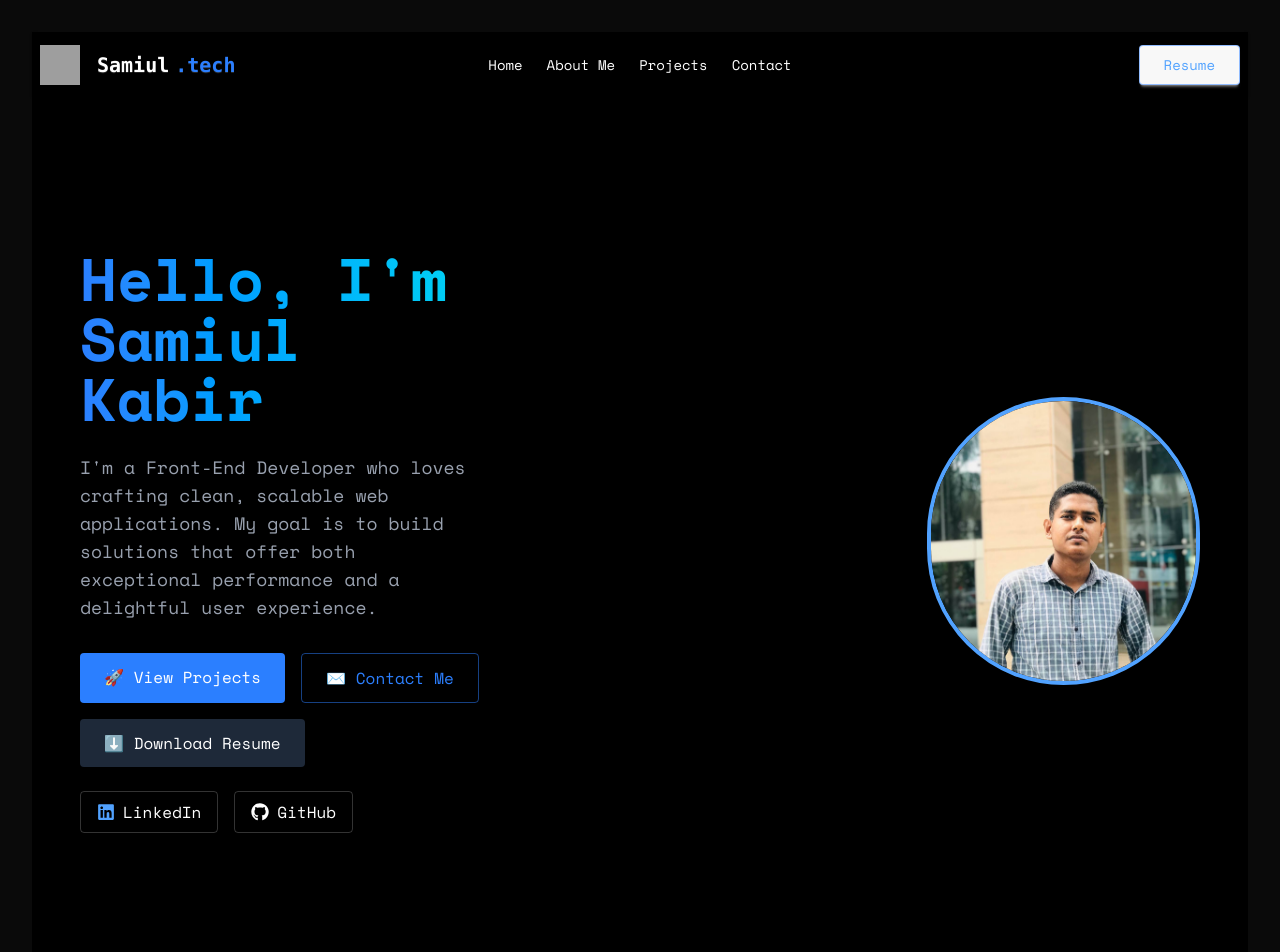
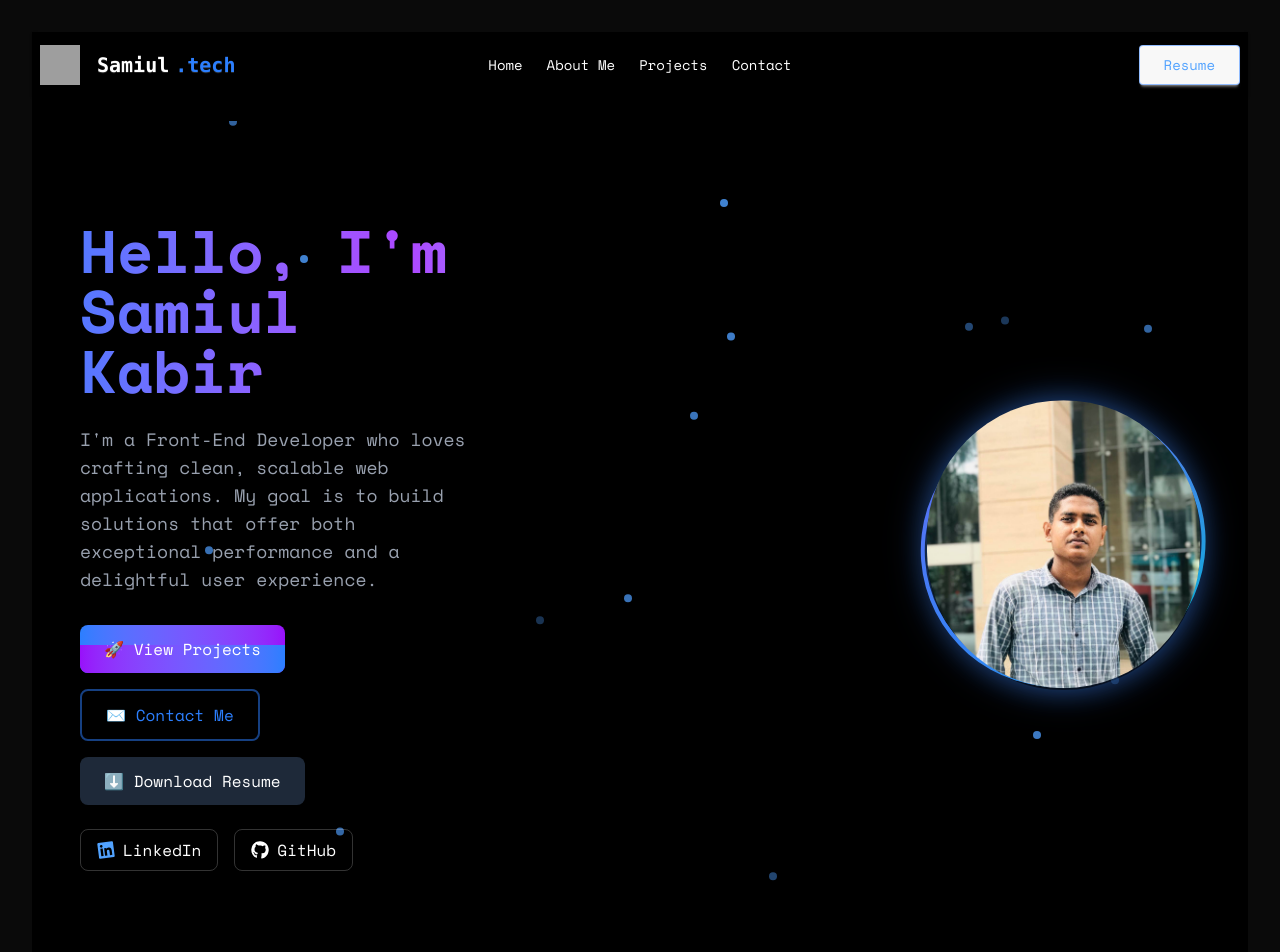
Before and after one commit to nafeesalways/beautiful-portfolio, a React (Vite) app: page / in a window 1280 px wide. Shown: the top 952 px of the page. Built offline with nearby package versions, Linux system fonts and the light colour scheme; grey boxes are pictures that could not be loaded; a web font is replaced by a local one.

Commit message:
Home section updated

```diff
--- a/src/components/sections/Home.jsx
+++ b/src/components/sections/Home.jsx
@@ -1,90 +1,355 @@
-import React from 'react';
+import React, { useEffect, useState } from 'react';
 import ReviewOnScroll from '../ReviewOnScroll';
 import profile from '../../assets/profile.jpg';
 import { FaLinkedin, FaGithub } from 'react-icons/fa';
-import { motion } from 'framer-motion';
+import { motion, useAnimation } from 'framer-motion';
 
 const Home = () => {
+  const [isLoaded, setIsLoaded] = useState(false);
+  console.log(isLoaded)
+  const controls = useAnimation();
+
+  useEffect(() => {
+    setIsLoaded(true);
+    controls.start("visible");
+  }, [controls]);
+
+  // Animation variants
+  const containerVariants = {
+    hidden: { opacity: 0 },
+    visible: {
+      opacity: 1,
+      transition: {
+        delayChildren: 0.3,
+        staggerChildren: 0.2
+      }
+    }
+  };
+
+  const itemVariants = {
+    hidden: {
+      y: 50,
+      opacity: 0,
+      rotateX: -15
+    },
+    visible: {
+      y: 0,
+      opacity: 1,
+      rotateX: 0,
+      transition: {
+        duration: 0.8,
+        ease: "easeOut"
+      }
+    }
+  };
+
+  const titleVariants = {
+    hidden: {
+      opacity: 0,
+      y: 50
+    },
+    visible: {
+      opacity: 1,
+      y: 0,
+      transition: {
+        duration: 1,
+        ease: "easeOut"
+      }
+    }
+  };
+
+  const imageVariants = {
+    hidden: {
+      scale: 0,
+      rotate: -180,
+      opacity: 0
+    },
+    visible: {
+      scale: 1,
+      rotate: 0,
+      opacity: 1,
+      transition: {
+        type: "spring",
+        stiffness: 200,
+        damping: 15,
+        duration: 1.2
+      }
+    }
+  };
+
+  const buttonVariants = {
+    hidden: {
+      opacity: 0,
+      y: 20,
+      scale: 0.8
+    },
+    visible: {
+      opacity: 1,
+      y: 0,
+      scale: 1,
+      transition: {
+        duration: 0.6,
+        ease: "easeOut"
+      }
+    },
+    hover: {
+      scale: 1.05,
+      y: -3,
+      transition: {
+        duration: 0.2
+      }
+    },
+    tap: {
+      scale: 0.95
+    }
+  };
+
+  const socialVariants = {
+    hidden: {
+      opacity: 0,
+      x: -30
+    },
+    visible: {
+      opacity: 1,
+      x: 0,
+      transition: {
+        duration: 0.5,
+        ease: "easeOut"
+      }
+    }
+  };
+
+  const floatingAnimation = {
+    y: [0, -10, 0],
+    transition: {
+      duration: 3,
+      repeat: Infinity,
+      ease: "easeInOut"
+    }
+  };
+
+  const glowAnimation = {
+    boxShadow: [
+      "0 0 20px rgba(59, 130, 246, 0.3)",
+      "0 0 40px rgba(59, 130, 246, 0.6)",
+      "0 0 20px rgba(59, 130, 246, 0.3)"
+    ],
+    transition: {
+      duration: 2,
+      repeat: Infinity,
+      ease: "easeInOut"
+    }
+  };
+
   return (
     <section
       id="home"
-      className="min-h-screen flex flex-col-reverse md:flex-row items-center justify-center px-6 md:px-12 py-20 gap-12 bg-black text-white"
+      className="min-h-screen flex flex-col-reverse md:flex-row items-center justify-center px-6 md:px-12 py-20 gap-12 bg-black text-white relative overflow-hidden"
     >
+      {/* Animated Background Elements */}
+      <motion.div
+        className="absolute inset-0 pointer-events-none"
+        initial={{ opacity: 0 }}
+        animate={{ opacity: 1 }}
+        transition={{ duration: 2 }}
+      >
+        {/* Floating particles */}
+        {[...Array(20)].map((_, i) => (
+          <motion.div
+            key={i}
+            className="absolute w-2 h-2 bg-blue-400 rounded-full opacity-20"
+            style={{
+              left: `${Math.random() * 100}%`,
+              top: `${Math.random() * 100}%`,
+            }}
+            animate={{
+              y: [0, -100, 0],
+              opacity: [0.2, 0.8, 0.2],
+            }}
+            transition={{
+              duration: 3 + Math.random() * 2,
+              repeat: Infinity,
+              delay: Math.random() * 2,
+            }}
+          />
+        ))}
+      </motion.div>
+
       {/* Left: Text Content */}
       <ReviewOnScroll>
         <motion.div
-          initial={{ opacity: 0, x: -50 }}
-          animate={{ opacity: 1, x: 0 }}
-          transition={{ duration: 0.6 }}
+          variants={containerVariants}
+          initial="hidden"
+          animate={controls}
           className="md:w-1/2 text-center md:text-left z-10"
         >
-          <h1 className="text-5xl md:text-6xl font-bold mb-6 bg-gradient-to-r from-blue-500 to-cyan-400 bg-clip-text text-transparent">
+          {/* Animated Title */}
+          <motion.h1
+            variants={titleVariants}
+            className="text-5xl md:text-6xl font-bold mb-6 bg-gradient-to-r from-blue-500 via-purple-500 to-cyan-400 bg-clip-text text-transparent"
+            animate={{
+              backgroundPosition: ["0% 50%", "100% 50%", "0% 50%"],
+            }}
+            transition={{
+              duration: 3,
+              repeat: Infinity,
+              ease: "easeInOut"
+            }}
+            style={{
+              backgroundSize: "200% 200%"
+            }}
+          >
             Hello, I'm Samiul Kabir
-          </h1>
+          </motion.h1>
 
-          <p className="text-gray-400 text-lg mb-8 max-w-xl mx-auto md:mx-0">
+          {/* Description with typewriter effect */}
+          <motion.p
+            variants={itemVariants}
+            className="text-gray-400 text-lg mb-8 max-w-xl mx-auto md:mx-0"
+          >
             I'm a Front-End Developer who loves crafting clean, scalable web applications. My goal is to build solutions that offer both exceptional performance and a delightful user experience.
-          </p>
+          </motion.p>
 
-          {/* CTA Buttons */}
-          <div className="flex flex-wrap justify-center md:justify-start gap-4">
-            <a
+          {/* CTA Buttons with stagger */}
+          <motion.div
+            variants={containerVariants}
+            className="flex flex-wrap justify-center md:justify-start gap-4"
+          >
+            <motion.a
               href="#projects"
-              className="bg-blue-500 text-white py-3 px-6 rounded font-medium transition hover:-translate-y-0.5 hover:shadow-[0_0_15px_rgba(59,130,246,0.4)]"
+              variants={buttonVariants}
+              whileHover="hover"
+              whileTap="tap"
+              className="bg-gradient-to-r from-blue-500 to-purple-600 text-white py-3 px-6 rounded-lg font-medium relative overflow-hidden group"
             >
-              🚀 View Projects
-            </a>
-            <a
+              <motion.span
+                className="absolute inset-0 bg-gradient-to-r from-purple-600 to-blue-500 opacity-0 group-hover:opacity-100 transition-opacity duration-300"
+                layoutId="button-bg"
+              />
+              <span className="relative z-10">🚀 View Projects</span>
+            </motion.a>
+
+            <motion.a
               href="#contact"
-              className="border border-blue-500/50 text-blue-500 py-3 px-6 rounded font-medium transition hover:-translate-y-0.5 hover:bg-blue-500/10 hover:shadow-[0_0_15px_rgba(59,130,246,0.4)]"
+              variants={buttonVariants}
+              whileHover="hover"
+              whileTap="tap"
+              className="border-2 border-blue-500/50 text-blue-500 py-3 px-6 rounded-lg font-medium relative overflow-hidden group hover:text-white transition-colors duration-300"
             >
-              ✉️ Contact Me
-            </a>
-            <a
+              <motion.span
+                className="absolute inset-0 bg-blue-500 scale-x-0 group-hover:scale-x-100 origin-left transition-transform duration-300"
+              />
+              <span className="relative z-10">✉️ Contact Me</span>
+            </motion.a>
+
+            <motion.a
               href="/resume.pdf"
               download
-              className="bg-gray-800 text-white py-3 px-6 rounded font-medium transition hover:-translate-y-0.5 hover:bg-gray-700 hover:shadow-lg"
+              variants={buttonVariants}
+              whileHover="hover"
+              whileTap="tap"
+              className="bg-gray-800 text-white py-3 px-6 rounded-lg font-medium relative overflow-hidden group hover:bg-gray-700"
             >
-              ⬇️ Download Resume
-            </a>
-          </div>
+              <motion.span
+                className="absolute inset-0 bg-gradient-to-r from-gray-700 to-gray-600 scale-x-0 group-hover:scale-x-100 origin-right transition-transform duration-300"
+              />
+              <span className="relative z-10">⬇️ Download Resume</span>
+            </motion.a>
+          </motion.div>
 
-          {/* Social Links */}
-          <div className="flex justify-center md:justify-start gap-4 mt-6">
-            <a
+          {/* Social Links with individual animations */}
+          <motion.div
+            variants={containerVariants}
+            className="flex justify-center md:justify-start gap-4 mt-6"
+          >
+            <motion.a
               href="https://www.linkedin.com/in/samiul-kabir-11177333a/"
               target="_blank"
               rel="noopener noreferrer"
-              className="inline-flex items-center gap-2 border border-white/20 py-2 px-4 rounded hover:bg-blue-600 transition"
+              variants={socialVariants}
+              whileHover={{
+                scale: 1.05,
+                backgroundColor: "rgba(59, 130, 246, 0.1)",
+                borderColor: "rgba(59, 130, 246, 0.8)"
+              }}
+              className="inline-flex items-center gap-2 border border-white/20 py-2 px-4 rounded-lg transition-all duration-300"
             >
-              <FaLinkedin className="text-blue-400 text-lg" />
+              <motion.div
+                animate={{ rotate: [0, 10, -10, 0] }}
+                transition={{ duration: 2, repeat: Infinity, repeatDelay: 3 }}
+              >
+                <FaLinkedin className="text-blue-400 text-lg" />
+              </motion.div>
               LinkedIn
-            </a>
-            <a
+            </motion.a>
+
+            <motion.a
               href="https://github.com/nafeesalways"
               target="_blank"
               rel="noopener noreferrer"
-              className="inline-flex items-center gap-2 border border-white/20 py-2 px-4 rounded hover:bg-gray-700 transition"
+              variants={socialVariants}
+              whileHover={{
+                scale: 1.05,
+                backgroundColor: "rgba(75, 85, 99, 0.2)",
+                borderColor: "rgba(255, 255, 255, 0.5)"
+              }}
+              className="inline-flex items-center gap-2 border border-white/20 py-2 px-4 rounded-lg transition-all duration-300"
             >
-              <FaGithub className="text-white text-lg" />
+              <motion.div
+                animate={{ rotate: [0, -10, 10, 0] }}
+                transition={{ duration: 2, repeat: Infinity, repeatDelay: 3 }}
+              >
+                <FaGithub className="text-white text-lg" />
+              </motion.div>
               GitHub
-            </a>
-          </div>
+            </motion.a>
+          </motion.div>
         </motion.div>
       </ReviewOnScroll>
 
-      {/* Right: Profile Image */}
+      {/* Right: Profile Image with enhanced animations */}
       <ReviewOnScroll>
         <motion.div
-          initial={{ opacity: 0, scale: 0.9 }}
-          animate={{ opacity: 1, scale: 1 }}
-          transition={{ duration: 0.6 }}
-          className="flex justify-center"
+          variants={imageVariants}
+          initial="hidden"
+          animate={controls}
+          className="flex justify-center relative"
         >
-          <img
+          {/* Rotating border effect */}
+          <motion.div
+            className="absolute inset-0 rounded-full"
+            animate={{ rotate: 360 }}
+            transition={{ duration: 10, repeat: Infinity, ease: "linear" }}
+            style={{
+              background: "conic-gradient(from 0deg, #3b82f6, #8b5cf6, #06b6d4, #3b82f6)",
+              padding: "4px",
+            }}
+          >
+            <div className="w-full h-full bg-black rounded-full" />
+          </motion.div>
+
+          {/* Floating image with glow */}
+          <motion.img
             src={profile}
             alt="Samiul Kabir"
-            className="w-72 h-72 object-cover rounded-full border-4 border-blue-400 shadow-xl transition-transform duration-300 hover:scale-105"
+            className="w-72 h-72 object-cover rounded-full relative z-10"
+            animate={floatingAnimation}
+            whileHover={{
+              scale: 1.05,
+              transition: { duration: 0.3 }
+            }}
+            style={{
+              filter: "drop-shadow(0 0 20px rgba(59, 130, 246, 0.3))"
+            }}
+          />
+
+          {/* Pulsing glow effect */}
+          <motion.div
+            className="absolute inset-0 rounded-full pointer-events-none"
+            animate={glowAnimation}
+            style={{
+              background: "radial-gradient(circle, rgba(59, 130, 246, 0.1) 0%, transparent 70%)",
+            }}
           />
         </motion.div>
       </ReviewOnScroll>
```
